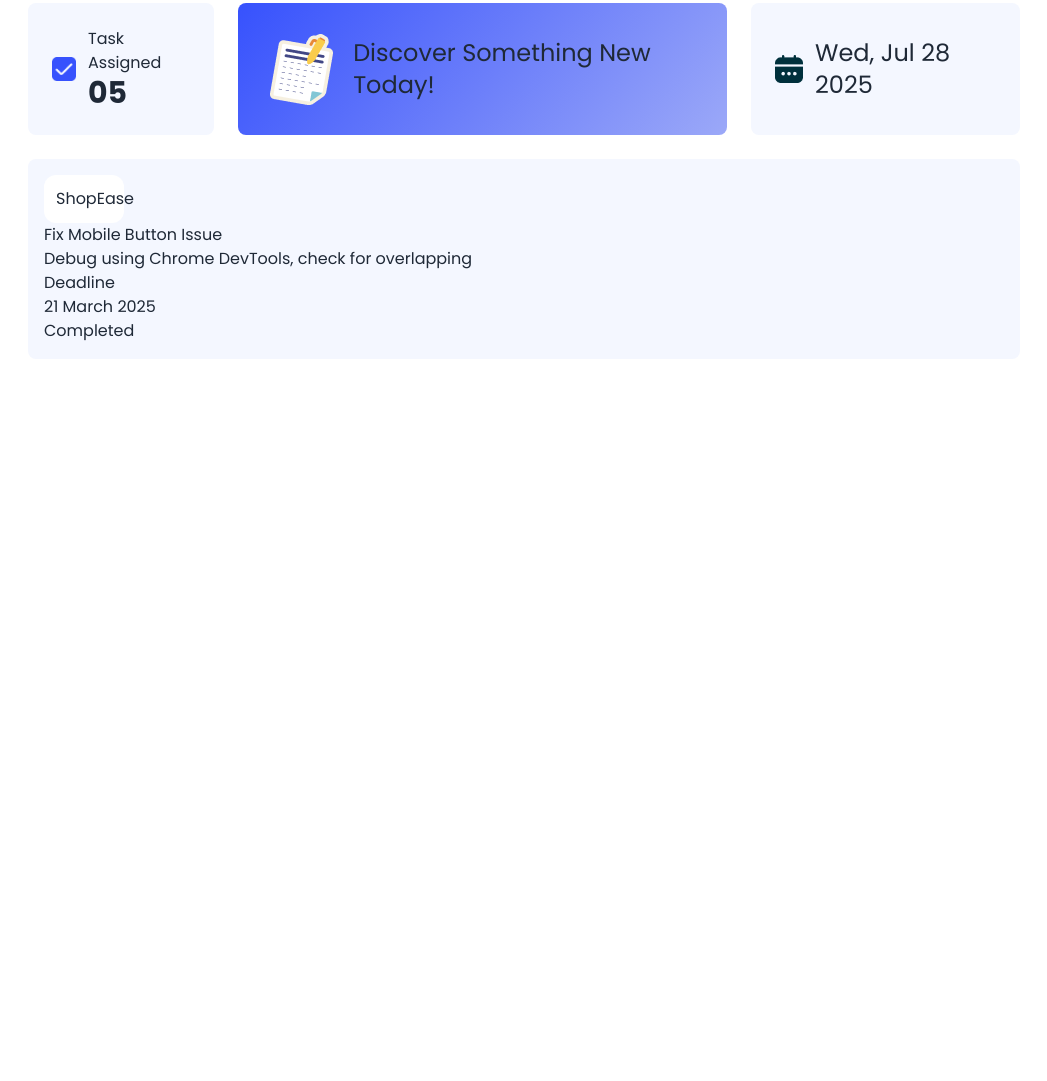
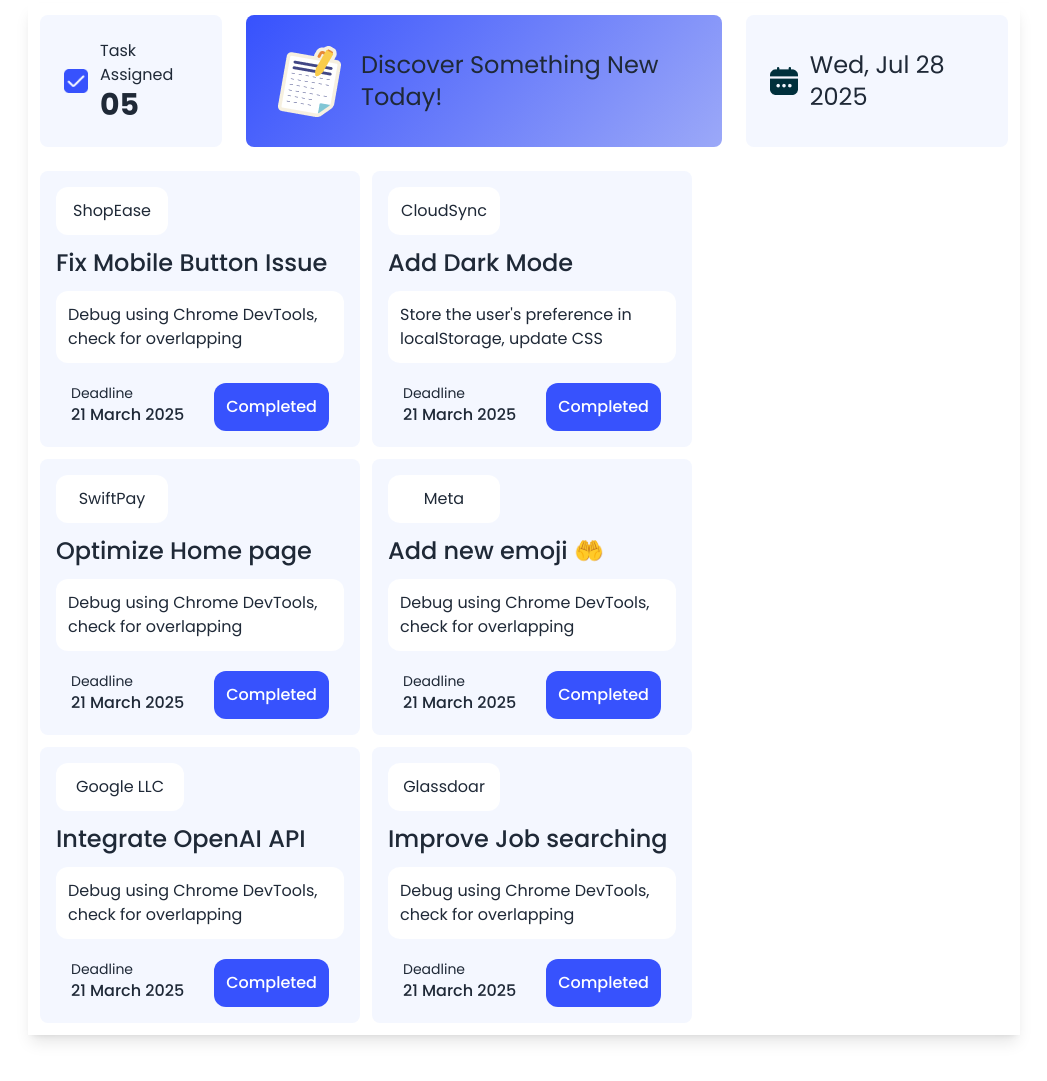
Before and after one commit to faisalahmed3/Assignment-5, a plain HTML site: page index.html in a window 1280 px wide. Shown: the part 113-1194 px from the top of the page, without its empty margins (116-1163 px from the left). Before the commit the page ends 800 px from the top, so only its background shows below. Drawn offline with nearby package versions, Linux system fonts and the light colour scheme.

Commit message:
Big Section Ready

```diff
--- a/index.html
+++ b/index.html
@@ -23,6 +23,9 @@
         }
         .sc-bg{
             background: linear-gradient(130.70deg, rgb(55, 82, 253) 0.419%,rgb(108, 127, 250) 52.66%,rgb(155, 168, 248) 99.733%);
+        }
+        .cbtn-bg{
+            background-color: #3752FD;
         }
     </style>
 
@@ -51,7 +54,7 @@
 
     <main>
         <!--big Section-->
-        <section>
+        <section class="bg-white p-3 shadow-lg">
             <!-- 1st section -->
             <section class="flex gap-6 ">
                 <div class="flex items-center gap-3 card-bg rounded-lg justify-center p-6">
@@ -72,21 +75,93 @@
             </section>
 
             <!-- Card Section -->
-             <section>
+             <section class="flex flex-wrap gap-3 mt-6">
                 <!-- Card-1-->
-                 <div class="card-bg p-4 rounded-lg mt-6">
-                     <p class="rounded-xl bg-white p-3 w-20 ">ShopEase</p>
-                     <h1>Fix Mobile Button Issue</h1>
-                     <p>Debug using Chrome DevTools, check for overlapping</p>
-                     <div>
-                        <div>
-                            <p>Deadline</p>
-                            <h2>21 March 2025</h2>
+                 <div class="card-bg p-4 rounded-lg w-80">
+                     <p class="rounded-xl bg-white p-3 w-28 flex justify-center">ShopEase</p>
+                     <h1 class="font-medium text-2xl mt-3">Fix Mobile Button Issue</h1>
+                     <p class="rounded-xl bg-white p-3 flex justify-center mt-3 ">Debug using Chrome DevTools, check for overlapping</p>
+                     <div class="flex mt-5">
+                        <div class="mx-auto">
+                            <p class="text-sm">Deadline</p>
+                            <h2 class="font-medium">21 March 2025</h2>
                         </div>
-                        <button> Completed </button>
+                        <button class="p-3 font-medium rounded-xl mx-auto text-white cbtn-bg"> Completed </button>
                      </div>
+                 </div>
 
-                 </div>
+                 <!-- Card-2 -->
+                 <div class="card-bg p-4 rounded-lg w-80">
+                    <p class="rounded-xl bg-white p-3 w-28 flex justify-center">CloudSync</p>
+                    <h1 class="font-medium text-2xl mt-3">Add Dark Mode</h1>
+                    <p class="rounded-xl bg-white p-3 flex justify-center mt-3 ">Store the user's preference in localStorage, update CSS</p>
+                    <div class="flex mt-5">
+                       <div class="mx-auto">
+                           <p class="text-sm">Deadline</p>
+                           <h2 class="font-medium">21 March 2025</h2>
+                       </div>
+                       <button class="p-3 font-medium rounded-xl mx-auto text-white cbtn-bg"> Completed </button>
+                    </div>
+                </div>
+
+                <!-- Card-3 -->
+
+                <div class="card-bg p-4 rounded-lg w-80">
+                    <p class="rounded-xl bg-white p-3 w-28 flex justify-center">SwiftPay</p>
+                    <h1 class="font-medium text-2xl mt-3">Optimize  Home page</h1>
+                    <p class="rounded-xl bg-white p-3 flex justify-center mt-3 ">Debug using Chrome DevTools, check for overlapping</p>
+                    <div class="flex mt-5">
+                       <div class="mx-auto">
+                           <p class="text-sm">Deadline</p>
+                           <h2 class="font-medium">21 March 2025</h2>
+                       </div>
+                       <button class="p-3 font-medium rounded-xl mx-auto text-white cbtn-bg"> Completed </button>
+                    </div>
+                </div>
+
+                <!-- Card-4 -->
+                <div class="card-bg p-4 rounded-lg w-80">
+                    <p class="rounded-xl bg-white p-3 w-28 flex justify-center">Meta</p>
+                    <h1 class="font-medium text-2xl mt-3">Add new emoji 🤲</h1>
+                    <p class="rounded-xl bg-white p-3 flex justify-center mt-3 ">Debug using Chrome DevTools, check for overlapping</p>
+                    <div class="flex mt-5">
+                       <div class="mx-auto">
+                           <p class="text-sm">Deadline</p>
+                           <h2 class="font-medium">21 March 2025</h2>
+                       </div>
+                       <button class="p-3 font-medium rounded-xl mx-auto text-white cbtn-bg"> Completed </button>
+                    </div>
+                </div>
+
+                <!-- Card-5 -->
+                <div class="card-bg p-4 rounded-lg w-80">
+                    <p class="rounded-xl bg-white p-3 w-32 flex justify-center">Google LLC</p>
+                    <h1 class="font-medium text-2xl mt-3">Integrate OpenAI API</h1>
+                    <p class="rounded-xl bg-white p-3 flex justify-center mt-3 ">Debug using Chrome DevTools, check for overlapping</p>
+                    <div class="flex mt-5">
+                       <div class="mx-auto">
+                           <p class="text-sm">Deadline</p>
+                           <h2 class="font-medium">21 March 2025</h2>
+                       </div>
+                       <button class="p-3 font-medium rounded-xl mx-auto text-white cbtn-bg"> Completed </button>
+                    </div>
+                </div>
+
+                <!-- Card-6 -->
+
+                <div class="card-bg p-4 rounded-lg w-80">
+                    <p class="rounded-xl bg-white p-3 w-28 flex justify-center">Glassdoar</p>
+                    <h1 class="font-medium text-2xl mt-3">Improve Job searching </h1>
+                    <p class="rounded-xl bg-white p-3 flex justify-center mt-3 ">Debug using Chrome DevTools, check for overlapping</p>
+                    <div class="flex mt-5">
+                       <div class="mx-auto">
+                           <p class="text-sm">Deadline</p>
+                           <h2 class="font-medium">21 March 2025</h2>
+                       </div>
+                       <button class="p-3 font-medium rounded-xl mx-auto text-white cbtn-bg"> Completed </button>
+                    </div>
+                </div>
+
 
              </section>
 
```
